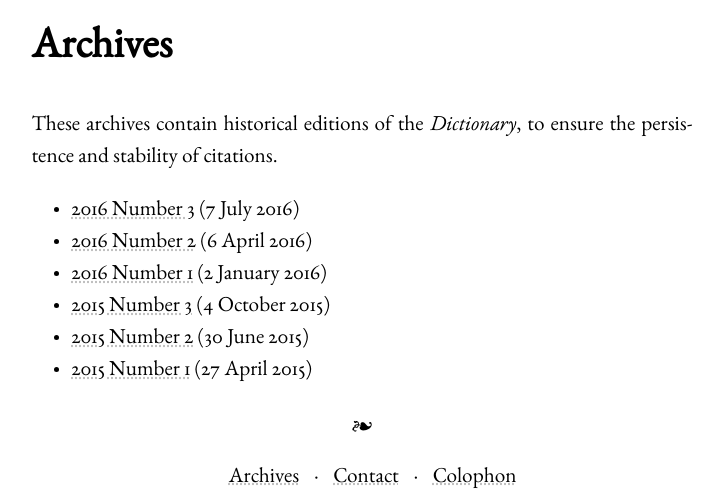
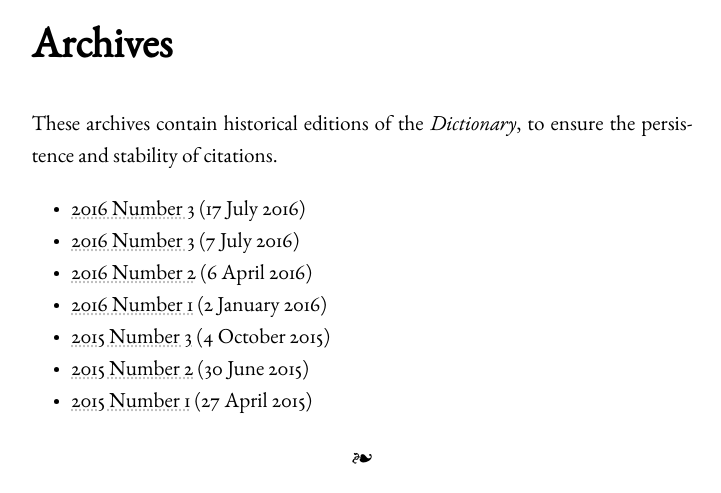
Before and after one commit to uckelman/dmnes-site, a Flask app: template templates/archives.html in a window 1280 px wide. Shown: the part 264-757 px from the top of the page, without its empty margins (278-999 px from the left). Run offline with Flask 2, Linux system fonts and the light colour scheme; the template is opened without the code that fills it, so the values that code supplies are empty; parts of the project's set-up code (start-up, migrations or seed data) failed here and were passed over.

Commit message:
Added link for Edition 2016.3 to archives.

```diff
--- a/templates/archives.html
+++ b/templates/archives.html
@@ -5,6 +5,7 @@
 <p>These archives contain historical editions of the <i>Dictionary</i>, to ensure the persistence and stability of citations.<p/>
 <ul>
   <!-- TOP -->
+  <li><a href="http://dmnes.org/2016/3">2016 Number 3</a> (17 July 2016)</li>
   <li><a href="http://dmnes.org/2016/3">2016 Number 3</a> (7 July 2016)</li>
   <li><a href="http://dmnes.org/2016/2">2016 Number 2</a> (6 April 2016)</li>
   <li><a href="http://dmnes.org/2016/1">2016 Number 1</a> (2 January 2016)</li>
```
